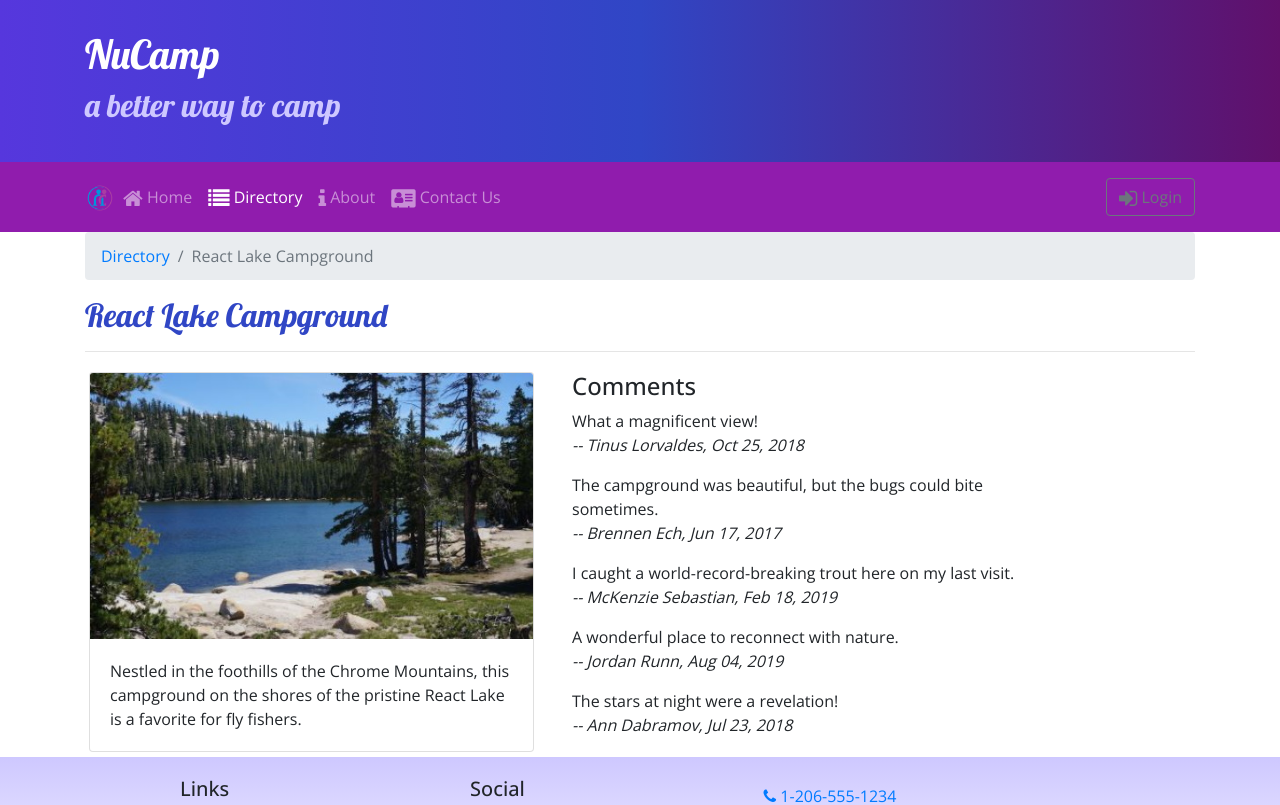
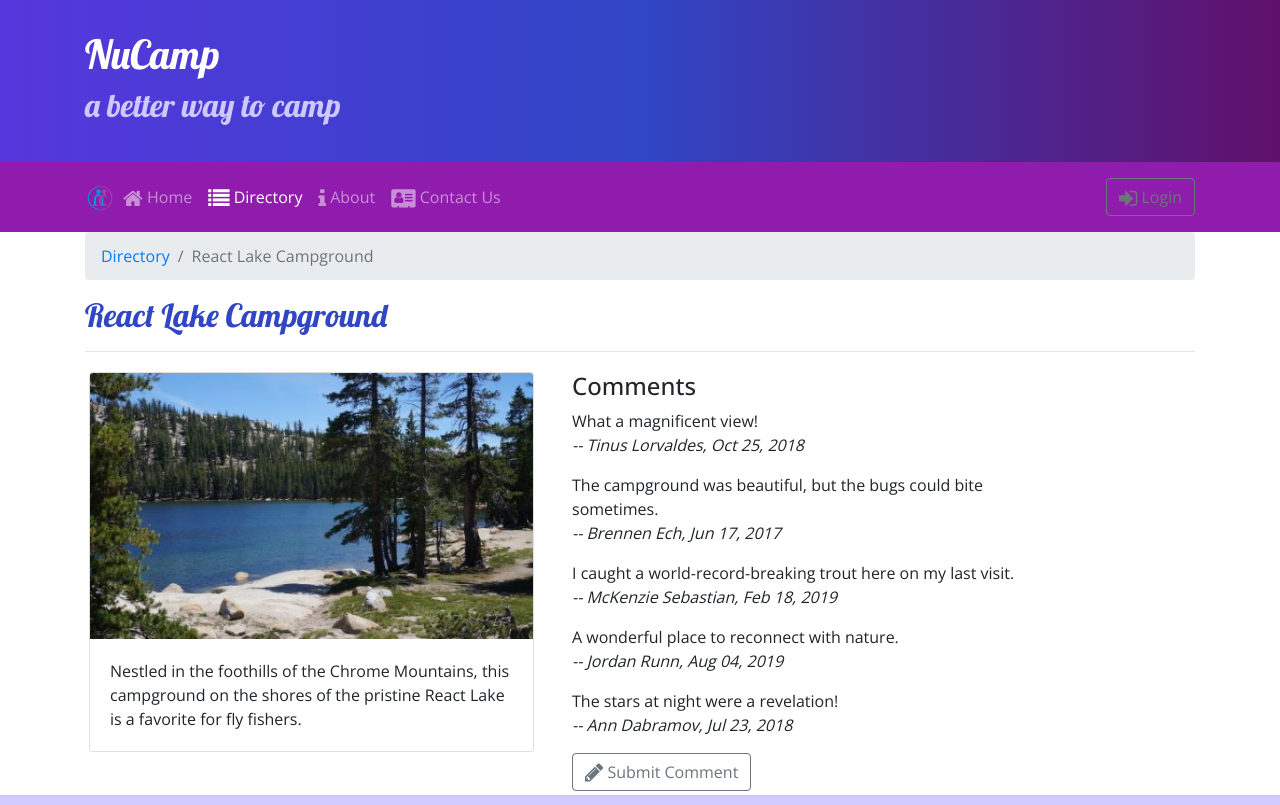
Before and after one commit to selceeus/nucamp-react-project, a React (Create React App) app: page /directory/0 in a window 1280 px wide. Shown: the top 805 px of the page. Built offline with nearby package versions, Linux system fonts and the light colour scheme.

Commit message:
Added CommentForm Component

```diff
--- a/src/components/CampsiteInfoComponent.js
+++ b/src/components/CampsiteInfoComponent.js
@@ -1,6 +1,7 @@
 import React from 'react';
 import { Card, CardImg, CardText, CardBody } from 'reactstrap';
 import { Breadcrumb, BreadcrumbItem } from 'reactstrap';
+import CommentForm from './CommentForm';
 import { Link } from 'react-router-dom';
 
 function RenderCampsite({campsite}) {
@@ -35,6 +36,7 @@ function RenderComments({comments}) {
                         )
                     })
                 }
+                <CommentForm />
             </div>
         );
     } else {
--- /dev/null
+++ b/src/components/CommentForm.js
@@ -0,0 +1,58 @@
+import React, { Component } from 'react';
+import {
+    Button,
+    Label,
+    Modal,
+    ModalHeader,
+    ModalBody,
+    Form,
+    FormGroup,
+    Input
+} from 'reactstrap';
+import { Control, LocalForm, Errors } from 'react-redux-form';
+
+class CommentForm extends Component {
+    constructor(props) {
+        super(props);
+        this.state = {
+            isModalOpen: false
+        }
+        this.toggleModal = this.toggleModal.bind(this);
+    }
+
+    toggleModal() {
+        this.setState({
+            isModalOpen: !this.state.isModalOpen
+        });
+    }
+
+    handleSubmit(values) {
+        console.log('Current state is: ' + JSON.stringify(values));
+        alert('Current state is: ' + JSON.stringify(values));
+    }
+
+
+    render() {
+        return(
+            <div className="comment-form">
+
+                <Button outline onClick={this.toggleModal}>
+                    <i className="fa fa-pencil fa-lg" /> Submit Comment
+                </Button>
+
+                <Modal isOpen={this.state.isModalOpen} toggle={this.toggleModal}>
+                    <ModalHeader toggle={this.toggleModal}>Submit Comment</ModalHeader>
+                    <ModalBody>
+                        <LocalForm onSubmit={values => this.handleSubmit(values)}>
+
+
+                        </LocalForm>
+                    </ModalBody>
+                </Modal>
+
+            </div>
+        );
+    }
+}
+
+export default CommentForm;
```
